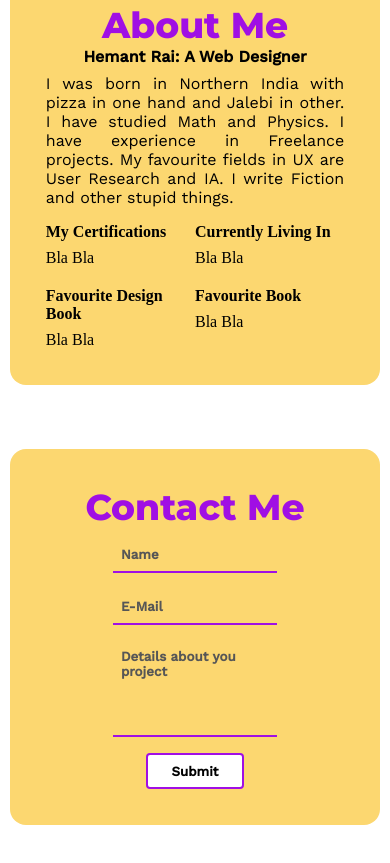
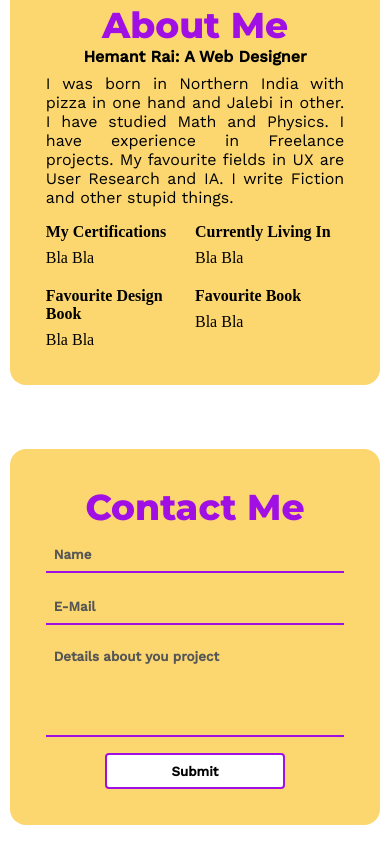
Before and after one commit to abitstupid/single-page-portfolio, a plain HTML site: page index.html in a window 390 px wide. Shown: the part 2993-3856 px from the top of the page. Drawn offline with nearby package versions, Linux system fonts and the light colour scheme; files whose address does not match are found by name.

Commit message:
minor ui changes

```diff
--- a/css/contact.css
+++ b/css/contact.css
@@ -106,6 +106,17 @@ form button:hover {
     .contact-container {
         width: 70vw;
     }
+
+    form {
+        width: 70%;
+
+        margin: auto;
+        display: flex;
+        flex-direction: column;
+        row-gap: var(--px8-size);
+    }
+
+
 }
 
 
@@ -121,6 +132,10 @@ form button:hover {
     .contact-container {
         width: 95vw;
     }
+
+    form {
+        width: 100%;
+    }
 }
 
 
```
